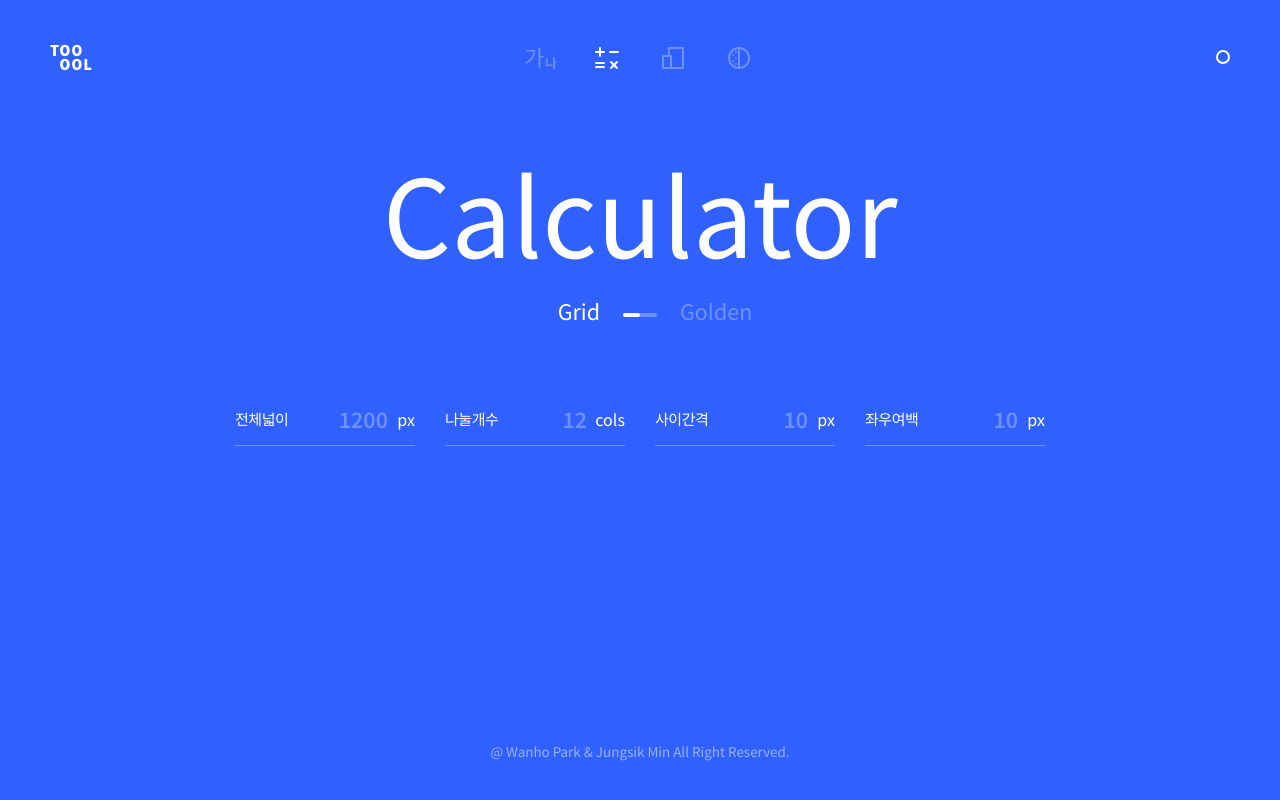
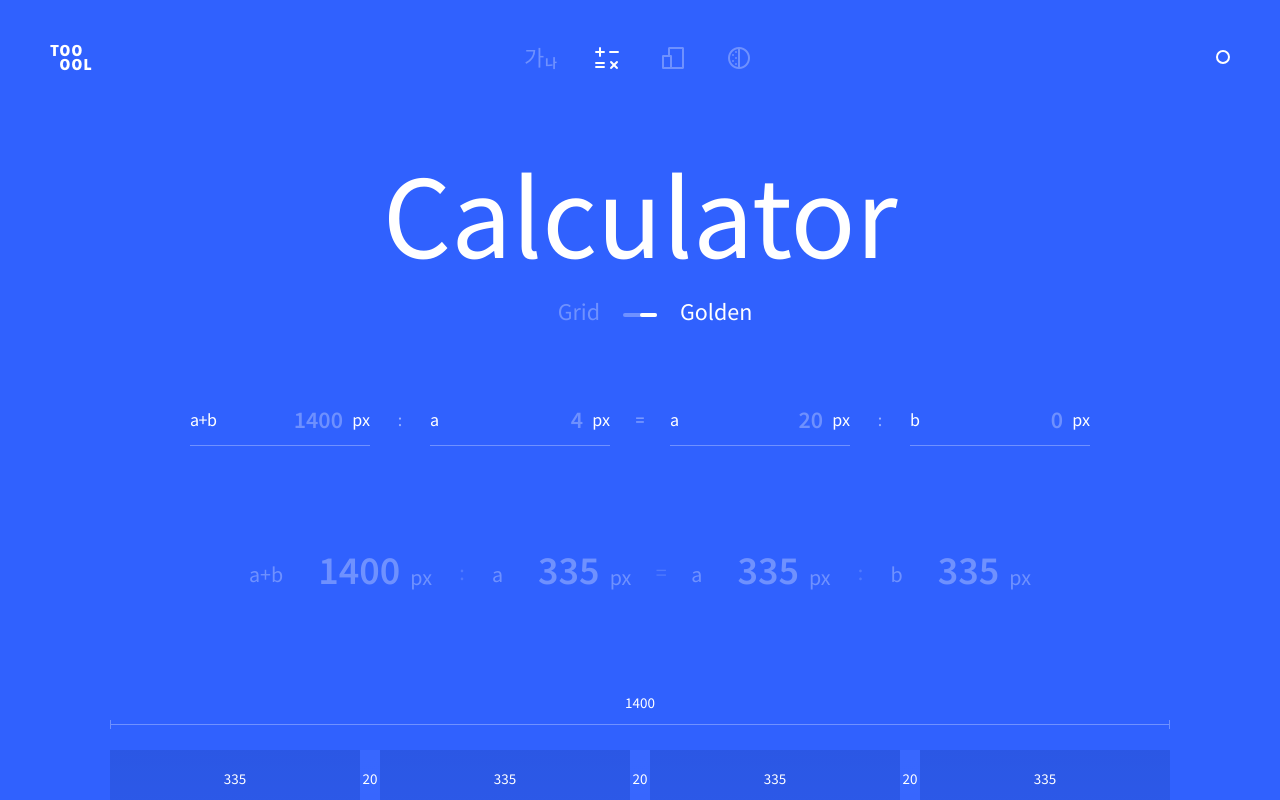
Before and after one commit to wanho1108/tooool, a Vue app: page /#/calculator in a window 1280 px wide. Shown: the top 800 px of the page. Built offline with nearby package versions, Linux system fonts and the light colour scheme.

Commit message:
Golden 페이지 작업 및 Grid 개선

```diff
--- a/src/assets/styles/components/_calculator-fieldset.scss
+++ b/src/assets/styles/components/_calculator-fieldset.scss
@@ -19,10 +19,24 @@
   width: 180px;
   //padding: 15px 0;
   text-align: right;
+  vertical-align: top;
 }
 
 .calculator-fieldset__column + .calculator-fieldset__column {
   margin-left: 30px;
+}
+
+.calculator-fieldset__column--special-character {
+  width: 60px;
+  font-size: 18px;
+  opacity: .5;
+  line-height: 53px;
+  text-align: center;
+}
+
+.calculator-fieldset__column + .calculator-fieldset__column--special-character,
+.calculator-fieldset__column--special-character + .calculator-fieldset__column {
+  margin-left: 0;
 }
 
 /*.calculator-fieldset__column:before {
@@ -102,3 +116,9 @@
   transform: translateY(-50%);
   pointer-events: none;
 }*/
+
+.calculator-fieldset--golden {
+  .calculator-fieldset__column {
+
+  }
+}
--- a/src/assets/styles/components/_calculator-result.scss
+++ b/src/assets/styles/components/_calculator-result.scss
@@ -23,16 +23,40 @@
   animation: calculator-result 1s;
 }
 
+.calculator-result.is-placeholder {
+  .calculator-result__summary {
+    opacity: .3;
+  }
+  .calculator-result__summary-value--width {
+    opacity: 1;
+  }
+}
+
 .calculator-result__summary {
 
 }
 
 .calculator-result__summary-item {
   display: inline-block;
+  vertical-align: bottom;
 }
 
 .calculator-result__summary-item + .calculator-result__summary-item {
   margin-left: 40px;
+}
+
+.calculator-result__summary-item--special-character {
+  position: relative;
+  top: -9px;
+  width: 60px;
+  font-size: 2.2rem;
+  opacity: .5;
+  text-align: center;
+}
+
+.calculator-result__summary-item + .calculator-result__summary-item--special-character,
+.calculator-result__summary-item--special-character + .calculator-result__summary-item {
+  margin-left: 0;
 }
 
 .calculator-result__summary-label {
@@ -44,8 +68,16 @@
   vertical-align: bottom;
 }
 
+.calculator-result__summary-label--en {
+  font-size: 2.2rem;
+}
+
 .calculator-result__summary-label:after {
   content: ' :';
+}
+
+.calculator-result__summary-label--en:after {
+  display: none;
 }
 
 .calculator-result__summary-value {
--- a/src/assets/styles/components/_input.scss
+++ b/src/assets/styles/components/_input.scss
@@ -85,6 +85,10 @@
   transform: translateY(-50%);
 }
 
+.input--underline .input__label--en {
+  font-size: 1.8rem;
+}
+
 .input--underline .input__substance {
   width: 80px;
   height: 23px;
--- a/src/pages/app-calculator/index.vue
+++ b/src/pages/app-calculator/index.vue
@@ -6,31 +6,31 @@
           <app-switch-tab-panel label="Grid" id="calculator-grid">
             <div class="calculator-fieldset">
               <div class="calculator-fieldset__column">
-                <app-input id="calculator-fieldset-input-grid-width" title="전체넓이(px)를 입력해주세요." placeholder="1200" :maxlength="4" add-class="input--underline" v-model="gridWidth" @input="gridDraw">
+                <app-input id="calculator-fieldset-input-grid-width" title="전체넓이(px)를 입력해주세요." placeholder="1400" :maxlength="4" add-class="input--underline" v-model="gridWidth" @input="gridDraw">
                   <app-input-label slot="label">전체넓이</app-input-label>
                   <span class="input__unit" aria-hidden="true">px</span>
                 </app-input>
               </div>
               <div class="calculator-fieldset__column">
-                <app-input id="calculator-fieldset-input-grid-column" title="나눌개수(cols)를 입력해주세요." placeholder="12" :maxlength="2" add-class="input--underline" add-input-class="input__substance--cols" v-model="gridColumn" @input="gridDraw">
+                <app-input id="calculator-fieldset-input-grid-column" title="나눌개수(cols)를 입력해주세요." placeholder="4" :maxlength="2" add-class="input--underline" add-input-class="input__substance--cols" v-model="gridColumn" @input="gridDraw">
                   <app-input-label slot="label">나눌개수</app-input-label>
                   <span class="input__unit" aria-hidden="true">cols</span>
                 </app-input>
               </div>
               <div class="calculator-fieldset__column">
-                <app-input id="calculator-fieldset-input-grid-column-margin" title="사이간격(px)을 입력해주세요." placeholder="10" :maxlength="3" add-class="input--underline" v-model="gridColumnMargin" @input="gridDraw">
+                <app-input id="calculator-fieldset-input-grid-column-margin" title="사이간격(px)을 입력해주세요." placeholder="20" :maxlength="3" add-class="input--underline" v-model="gridColumnMargin" @input="gridDraw">
                   <app-input-label slot="label">사이간격</app-input-label>
                   <span class="input__unit" aria-hidden="true">px</span>
                 </app-input>
               </div>
               <div class="calculator-fieldset__column">
-                <app-input id="calculator-fieldset-input-grid-margin" title="좌우여백(px)을 입력해주세요." placeholder="10" :maxlength="3" add-class="input--underline" v-model="gridMargin" @input="gridDraw">
+                <app-input id="calculator-fieldset-input-grid-margin" title="좌우여백(px)을 입력해주세요." placeholder="0" :maxlength="3" add-class="input--underline" v-model="gridMargin" @input="gridDraw">
                   <app-input-label slot="label">좌우여백</app-input-label>
                   <span class="input__unit" aria-hidden="true">px</span>
                 </app-input>
               </div>
             </div>
-            <div :class="['calculator-result', { 'is-expanded': gridShow, 'is-placeholder': !gridShow && !gridError }]" aria-live="polite" aria-atomic="true">
+            <div :class="['calculator-result', { 'is-expanded': !gridError, 'is-placeholder': gridPlaceholder }]" aria-live="polite" aria-atomic="true">
               <div class="calculator-result__summary">
                 <div class="calculator-result__summary-item">
                   <strong class="calculator-result__summary-label">전체넓이</strong>
@@ -56,6 +56,66 @@
             </div>
           </app-switch-tab-panel>
           <app-switch-tab-panel label="Golden" id="calculator-golden">
+            <div class="calculator-fieldset">
+              <div class="calculator-fieldset__column">
+                <app-input id="calculator-fieldset-input-grid-width" title="전체넓이(px)를 입력해주세요." placeholder="1400" :maxlength="4" add-class="input--underline" v-model="gridWidth" @input="gridDraw">
+                  <app-input-label slot="label" class="input__label--en">a+b</app-input-label>
+                  <span class="input__unit" aria-hidden="true">px</span>
+                </app-input>
+              </div>
+              <span class="calculator-fieldset__column calculator-fieldset__column--special-character">:</span>
+              <div class="calculator-fieldset__column">
+                <app-input id="calculator-fieldset-input-grid-column" title="나눌개수(cols)를 입력해주세요." placeholder="4" :maxlength="2" add-class="input--underline" v-model="gridColumn" @input="gridDraw">
+                  <app-input-label slot="label" class="input__label--en">a</app-input-label>
+                  <span class="input__unit" aria-hidden="true">px</span>
+                </app-input>
+              </div>
+              <span class="calculator-fieldset__column calculator-fieldset__column--special-character">=</span>
+              <div class="calculator-fieldset__column">
+                <app-input id="calculator-fieldset-input-grid-column-margin" title="사이간격(px)을 입력해주세요." placeholder="20" :maxlength="3" add-class="input--underline" v-model="gridColumnMargin" @input="gridDraw">
+                  <app-input-label slot="label" class="input__label--en">a</app-input-label>
+                  <span class="input__unit" aria-hidden="true">px</span>
+                </app-input>
+              </div>
+              <span class="calculator-fieldset__column calculator-fieldset__column--special-character">:</span>
+              <div class="calculator-fieldset__column">
+                <app-input id="calculator-fieldset-input-grid-margin" title="좌우여백(px)을 입력해주세요." placeholder="0" :maxlength="3" add-class="input--underline" v-model="gridMargin" @input="gridDraw">
+                  <app-input-label slot="label" class="input__label--en">b</app-input-label>
+                  <span class="input__unit" aria-hidden="true">px</span>
+                </app-input>
+              </div>
+            </div>
+            <div :class="['calculator-result', { 'is-expanded': !gridError, 'is-placeholder': gridPlaceholder }]" aria-live="polite" aria-atomic="true">
+              <div class="calculator-result__summary">
+                <div class="calculator-result__summary-item">
+                  <strong class="calculator-result__summary-label calculator-result__summary-label--en">a+b</strong>
+                  <span class="calculator-result__summary-value calculator-result__summary-value--width js-grid-width"></span>
+                  <span class="calculator-result__summary-unit">px</span>
+                </div>
+                <span class="calculator-result__summary-item calculator-result__summary-item--special-character">:</span>
+                <div class="calculator-result__summary-item">
+                  <strong class="calculator-result__summary-label calculator-result__summary-label--en">a</strong>
+                  <span class="calculator-result__summary-value calculator-result__summary-value--column js-grid-column-width"></span>
+                  <span class="calculator-result__summary-unit">px</span>
+                </div>
+                <span class="calculator-result__summary-item calculator-result__summary-item--special-character">=</span>
+                <div class="calculator-result__summary-item">
+                  <strong class="calculator-result__summary-label calculator-result__summary-label--en">a</strong>
+                  <span class="calculator-result__summary-value calculator-result__summary-value--column js-grid-column-width"></span>
+                  <span class="calculator-result__summary-unit">px</span>
+                </div>
+                <span class="calculator-result__summary-item calculator-result__summary-item--special-character">:</span>
+                <div class="calculator-result__summary-item">
+                  <strong class="calculator-result__summary-label calculator-result__summary-label--en">b</strong>
+                  <span class="calculator-result__summary-value calculator-result__summary-value--column js-grid-column-width"></span>
+                  <span class="calculator-result__summary-unit">px</span>
+                </div>
+              </div>
+              <div class="calculator-result__grid">
+                <div class="calculator-result__grid-width js-grid-width" aria-label="전체넓이"></div>
+                <div class="calculator-result__grid-column-area js-grid-column-area"></div>
+              </div>
+            </div>
           </app-switch-tab-panel>
         </app-switch-tab>
     </div>
@@ -73,12 +133,12 @@
     name: 'app-calculator',
     data() {
       return {
-        tabActiveId: 'calculator-grid',
+        tabActiveId: 'calculator-golden',
         gridWidth: '',
+        gridMargin: '',
         gridColumn: '',
         gridColumnMargin: '',
-        gridMargin: '',
-        gridShow: false,
+        gridPlaceholder: true,
         gridError: false,
       };
     },
@@ -87,45 +147,50 @@
         this.tabActiveId = tab.id;
       },
       gridDraw() {
-        if (!this.gridShow && !this.gridError) {
-          // placeholder 처리
+        let gridWidth = Number(this.gridWidth);
+        let gridMargin = Number(this.gridMargin);
+        let gridColumn = Number(this.gridColumn);
+        let gridColumnMargin = Number(this.gridColumnMargin);
+        let gridColumnWidth = (gridWidth - (gridMargin * 2) - ((gridColumn - 1) * gridColumnMargin)) / gridColumn;
+        const integerReg = /^[0-9]*$/;
+        this.gridPlaceholder = (gridWidth === 0 || gridColumn === 0) === true;
+        if (this.gridPlaceholder) {
+          gridWidth = 1400;
+          gridMargin = 0;
+          gridColumn = 4;
+          gridColumnMargin = 20;
+          gridColumnWidth = (gridWidth - (gridMargin * 2) - ((gridColumn - 1) * gridColumnMargin)) / gridColumn;
         }
-        let gridWidth = Number(this.gridWidth);
-        const gridColumn = Number(this.gridColumn);
-        if (gridWidth && gridColumn) {
-          const integerReg = /^[0-9]*$/;
-          const gridColumnMargin = Number(this.gridColumnMargin);
-          const gridMargin = Number(this.gridMargin);
-          let gridColumnWidth = (gridWidth - (gridMargin * 2) - ((gridColumn - 1) * gridColumnMargin)) / gridColumn;
-          if (gridColumnWidth >= 1) {
-            this.gridShow = true;
-            this.gridError = false;
+        this.gridError = (gridColumnWidth > 0) === false;
+        if (this.gridError) {
+          return;
+        }
         while (integerReg.test(gridColumnWidth) === false) {
           gridWidth -= 1;
           gridColumnWidth = (gridWidth - (gridMargin * 2) - ((gridColumn - 1) * gridColumnMargin)) / gridColumn;
         }
-            $('.js-grid-width').text(gridWidth);
-            $('.js-grid-column-width').text(gridColumnWidth);
+        const $gridWidth = $('.js-grid-width');
+        const $gridColumnWidth = $('.js-grid-column-width');
         const $gridColumnArea = $('.js-grid-column-area');
-            const $gridColumnTemplate = `<div class="calculator-result__grid-column calculator-result__grid-column--column" aria-label="나눈넓이" style="width:${gridColumnWidth}px">${gridColumnWidth}</div>`;
-            const $gridColumnMarginTemplate = `<div class="calculator-result__grid-column calculator-result__grid-column--column-margin" aria-label="사이간격" style="width:${gridColumnMargin}px">${gridColumnMargin}</div>`;
+        const gridColumnMax = gridColumn > 12 ? 12 : gridColumn;
+        const $gridColumnTemp = `<div class="calculator-result__grid-column calculator-result__grid-column--column" aria-label="나눈넓이" style="width:${gridColumnWidth}px">${gridColumnWidth}</div>`;
+        const $gridColumnMarginTemp = `<div class="calculator-result__grid-column calculator-result__grid-column--column-margin" aria-label="사이간격" style="width:${gridColumnMargin}px">${gridColumnMargin}</div>`;
+        const $gridMarginTemp = `<div class="calculator-result__grid-column calculator-result__grid-column--margin" aria-label="전체여백" style="width:${gridMargin}px">${gridMargin}</div>`;
+        $gridWidth.text(gridWidth);
+        $gridColumnWidth.text(gridColumnWidth);
         $gridColumnArea.empty();
-            const gridColumnMax = gridColumn > 12 ? 12 : gridColumn;
         for (let i = 1; i <= gridColumnMax; i += 1) {
-              $gridColumnArea.append($gridColumnTemplate);
-              if (i !== gridColumnMax && gridColumnMargin) $gridColumnArea.append($gridColumnMarginTemplate);
+          $gridColumnArea.append($gridColumnTemp);
+          if (i !== gridColumnMax && gridColumnMargin) $gridColumnArea.append($gridColumnMarginTemp);
         }
         if (gridMargin) {
-              const $gridMarginTtemplate = `<div class="calculator-result__grid-column calculator-result__grid-column--margin" aria-label="전체여백" style="width:${gridMargin}px">${gridMargin}</div>`;
-              $gridColumnArea.prepend($gridMarginTtemplate);
-              $gridColumnArea.append($gridMarginTtemplate);
+          $gridColumnArea.prepend($gridMarginTemp);
+          $gridColumnArea.append($gridMarginTemp);
         }
-            return;
-          }
-          this.gridError = true;
-        }
-        this.gridShow = false;
       },
+    },
+    mounted() {
+      this.gridDraw();
     },
     watch: {
       gridWidth(val) {
```
Lines whose indentation alone changed are shown as unchanged.
